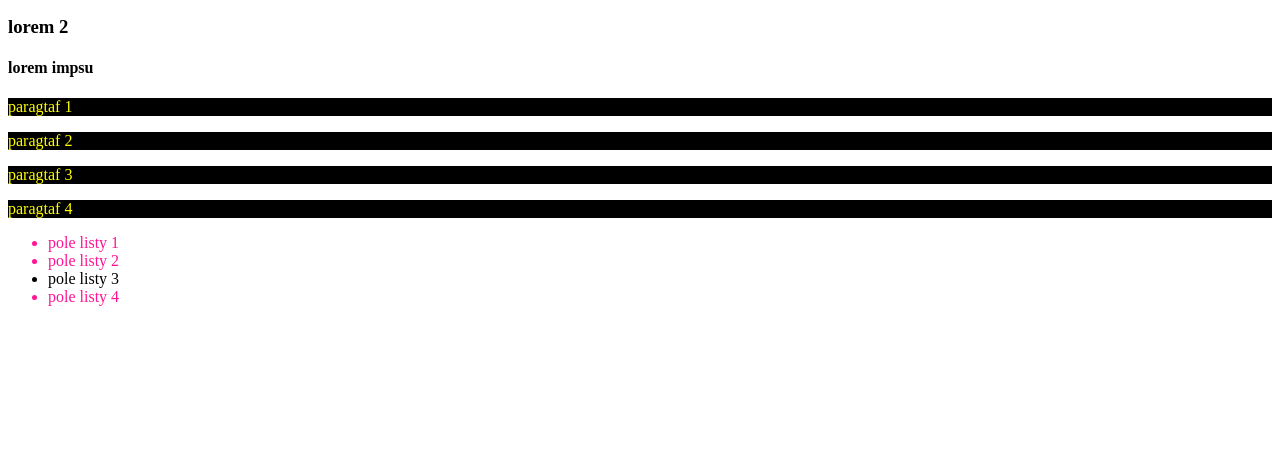
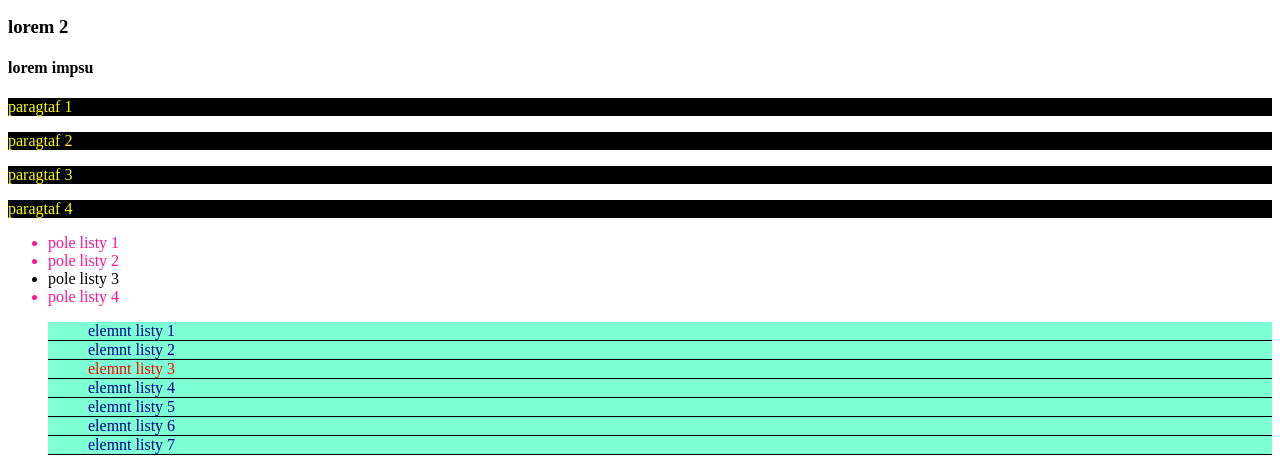
Before and after one commit to wiemka/css_poczatek, a plain HTML site: page index.html in a window 1280 px wide. Shown: the part 386-857 px from the top of the page. Before the commit the page ends 800 px from the top, so only its background shows below. Drawn offline with Linux system fonts and the light colour scheme.

Commit message:
Selektor kolejnego elemetu potomnego

```diff
--- a/css/style.css
+++ b/css/style.css
@@ -62,3 +62,16 @@ h4~p {
 #lista_agnieszki>li:not(.ostatni) {
     color: deeppink;
 }
+
+
+/*Selektor kolejnego elemetu potomnego*/
+
+ul#lista_karoliny>ol {
+    background-color: aquamarine;
+    color: darkblue;
+    border-bottom: 1px solid black
+}
+
+ul#lista_karoliny>ol:nth-child(3) {
+    color: red;
+}
--- a/index.html
+++ b/index.html
@@ -66,6 +66,19 @@
         <li class="list-item">pole listy 4</li>
     </ul>
 
+    <!--Selektor kolejnego elemetu potomnego-->
+
+    <ul id="lista_karoliny">
+        <ol>elemnt listy 1</ol>
+        <ol>elemnt listy 2</ol>
+        <ol>elemnt listy 3</ol>
+        <ol>elemnt listy 4</ol>
+        <ol>elemnt listy 5</ol>
+        <ol>elemnt listy 6</ol>
+        <ol>elemnt listy 7</ol>
+    </ul>
+
+
 
 
 </body>
```
